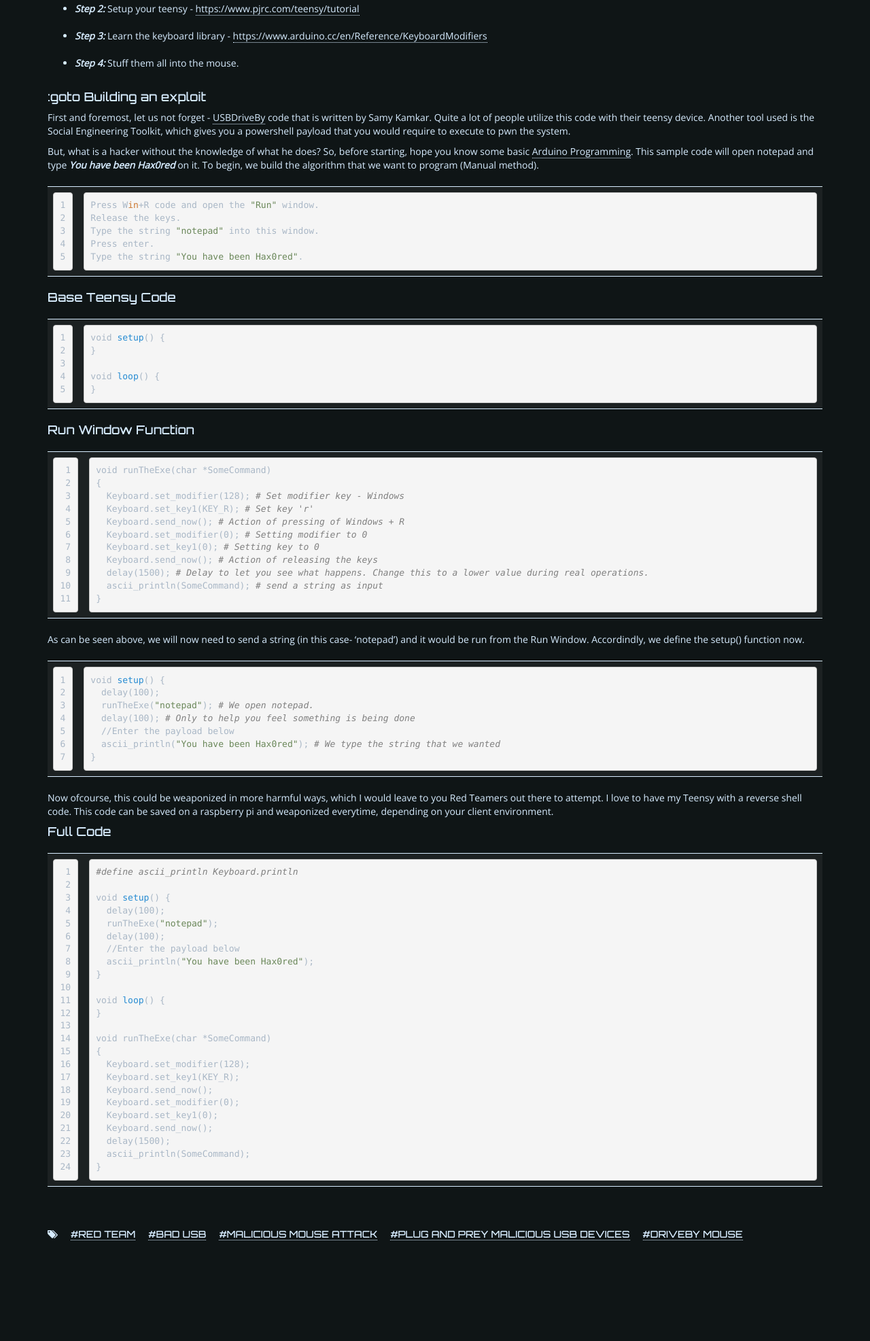
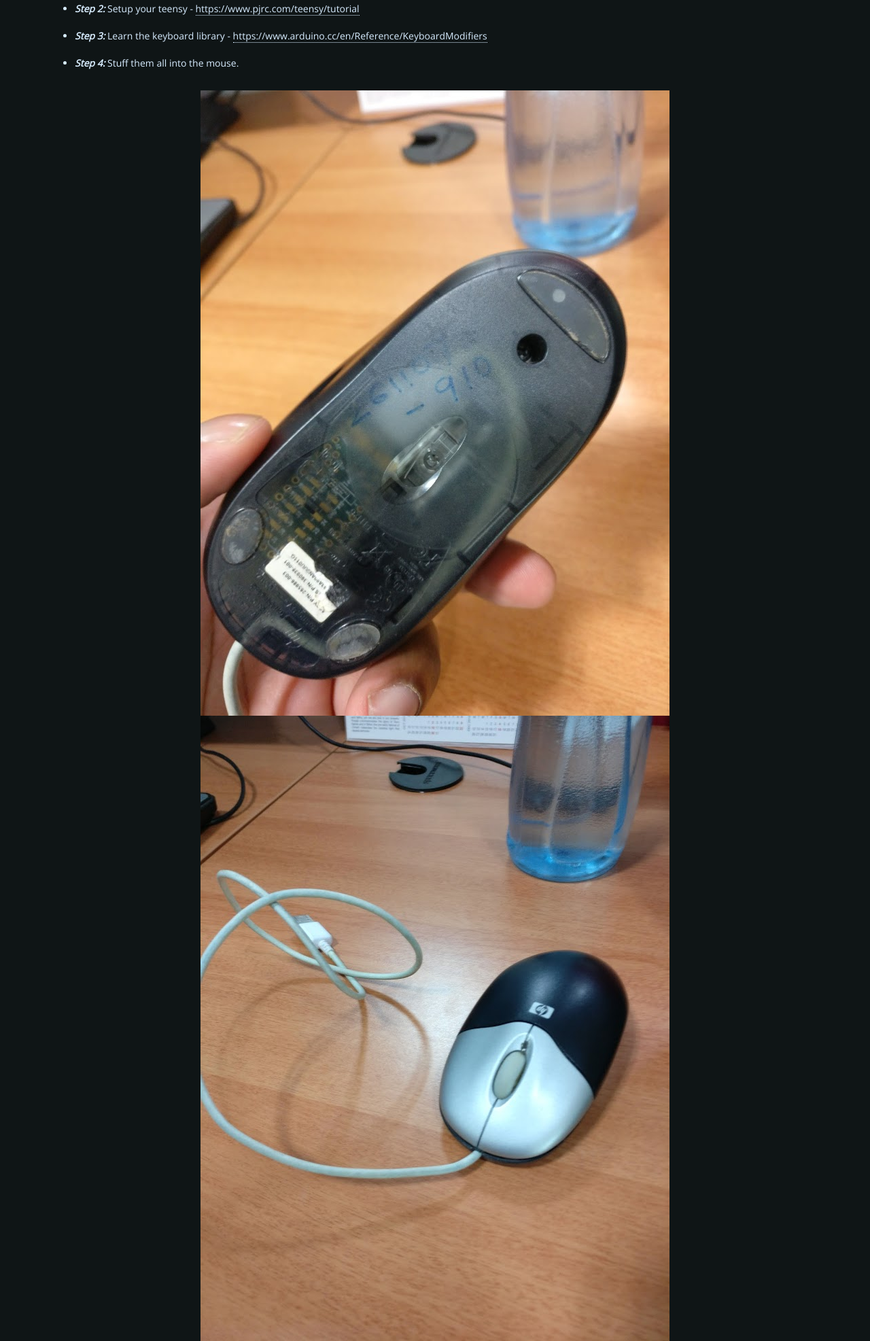
Before and after one commit to n0tty/hexoblog, a plain HTML site: page 2016/11/30/Red-Team-Ratatouille/index.html in a window 1280 px wide. Shown: the part 1359-3332 px from the top of the page at 68% size. Drawn offline with nearby package versions, Linux system fonts and the light colour scheme; a script that the page names is missing.

Commit message:
Added Images for Red Team's Ratatouille

```diff
--- a/2016/11/30/Red-Team-Ratatouille/index.html
+++ b/2016/11/30/Red-Team-Ratatouille/index.html
@@ -210,7 +210,8 @@
 <h4 id="goto-Ingredients"><a href="#goto-Ingredients" class="headerlink" title=":goto Ingredients"></a>:goto Ingredients</h4><ul><br><li>Teensy 3.2 Microcontroller</li><br><li>Arduino IDE</li><br><li>Teensyduino software</li><br><li>Basic programming-fu</li><br><li>Mouse that need not necessarily work</li><br><li>MicroUSB cable (To connect the teensy to the USB, preferred color would be the black)</li><br><li>Basic Social Engineering skills</li><br></ul>
 
 <h4 id="goto-Cooking"><a href="#goto-Cooking" class="headerlink" title=":goto Cooking"></a>:goto Cooking</h4><ul><br><li><strong><em>Step 1: </em></strong>Rip apart that mouse. </li><br><li><strong><em>Step 2: </em></strong>Setup your teensy - <a href="https://www.pjrc.com/teensy/tutorial" target="_blank" rel="external">https://www.pjrc.com/teensy/tutorial</a> </li><br><li><strong><em>Step 3: </em></strong>Learn the keyboard library - <a href="https://www.arduino.cc/en/Reference/KeyboardModifiers" target="_blank" rel="external">https://www.arduino.cc/en/Reference/KeyboardModifiers</a>  </li><br><li><strong><em>Step 4: </em></strong>Stuff them all into the mouse. </li><br></ul>
-
+<img src="/2016/11/30/Red-Team-Ratatouille/MaliciousMouse.jpg" alt="Red Team's Ratatouille Stuffed" title="Red Team's Ratatouille Stuffed">
+<img src="/2016/11/30/Red-Team-Ratatouille/MaliciousMouseLook.jpg" alt="Red Team's Ratatouille Ready" title="Red Team's Ratatouille Ready">
 
 <h4 id="goto-Building-an-exploit"><a href="#goto-Building-an-exploit" class="headerlink" title=":goto Building an exploit"></a>:goto Building an exploit</h4><p>First and foremost, let us not forget - <a href="http://samy.pl/usbdriveby/" target="_blank" rel="external">USBDriveBy</a> code that is written by Samy Kamkar. Quite a lot of people utilize this code with their teensy device. Another tool used is the Social Engineering Toolkit, which gives you a powershell payload that you would require to execute to pwn the system.</p>
 <p>But, what is a hacker without the knowledge of what he does? So, before starting, hope you know some basic <a href="http://playground.arduino.cc/uploads/Main/arduino_notebook_v1-1.pdf" target="_blank" rel="external">Arduino Programming</a>. This sample code will open notepad and type <strong><em>You have been Hax0red</em></strong> on it. To begin, we build the algorithm that we want to program (Manual method).<br><figure class="highlight bash"><table><tr><td class="gutter"><pre><div class="line">1</div><div class="line">2</div><div class="line">3</div><div class="line">4</div><div class="line">5</div></pre></td><td class="code"><pre><div class="line">Press W<span class="keyword">in</span>+R code and open the <span class="string">"Run"</span> window.</div><div class="line">Release the keys.</div><div class="line">Type the string <span class="string">"notepad"</span> into this window.</div><div class="line">Press enter.</div><div class="line">Type the string <span class="string">"You have been Hax0red"</span>.</div></pre></td></tr></table></figure></p>
```
